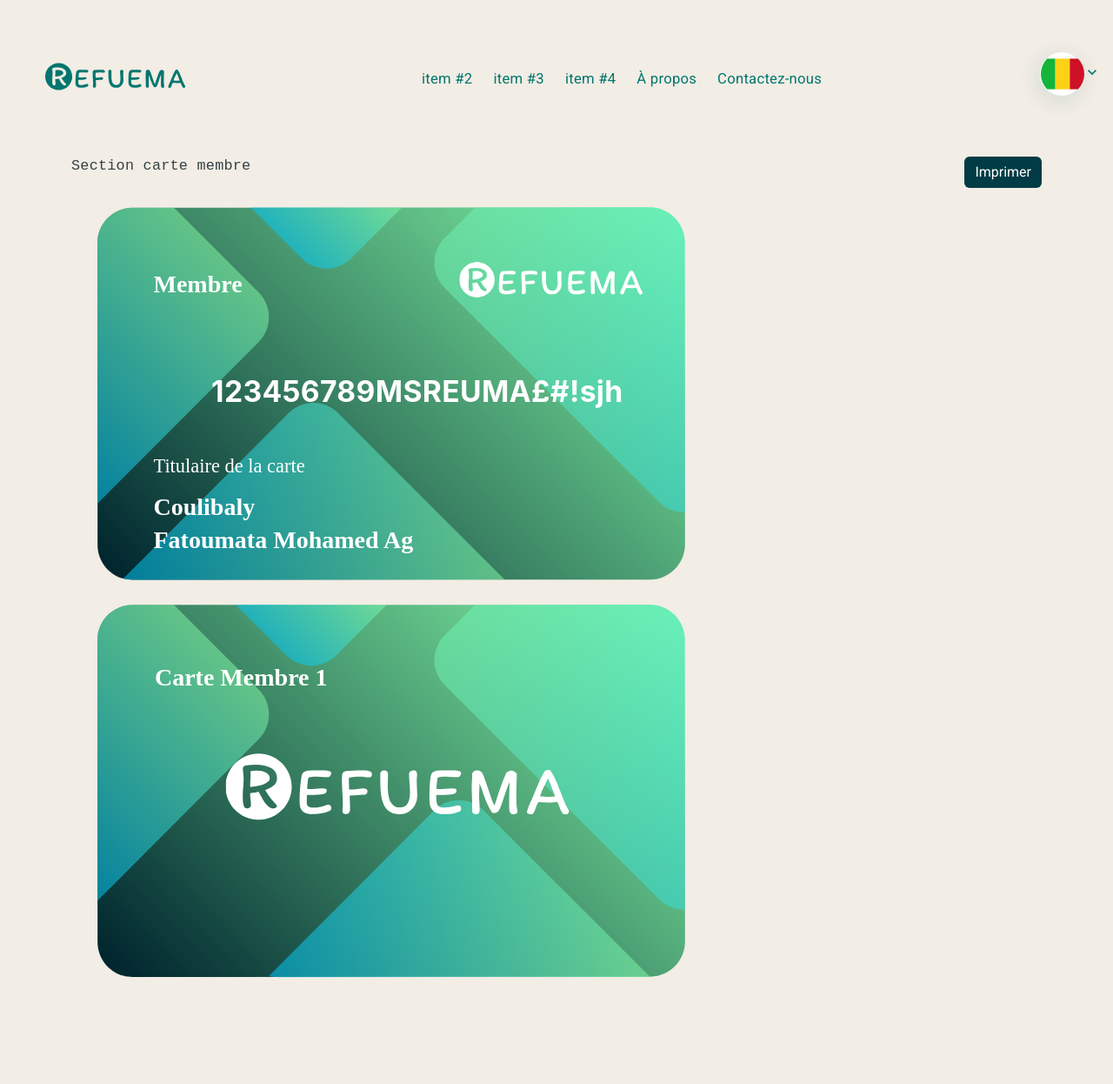
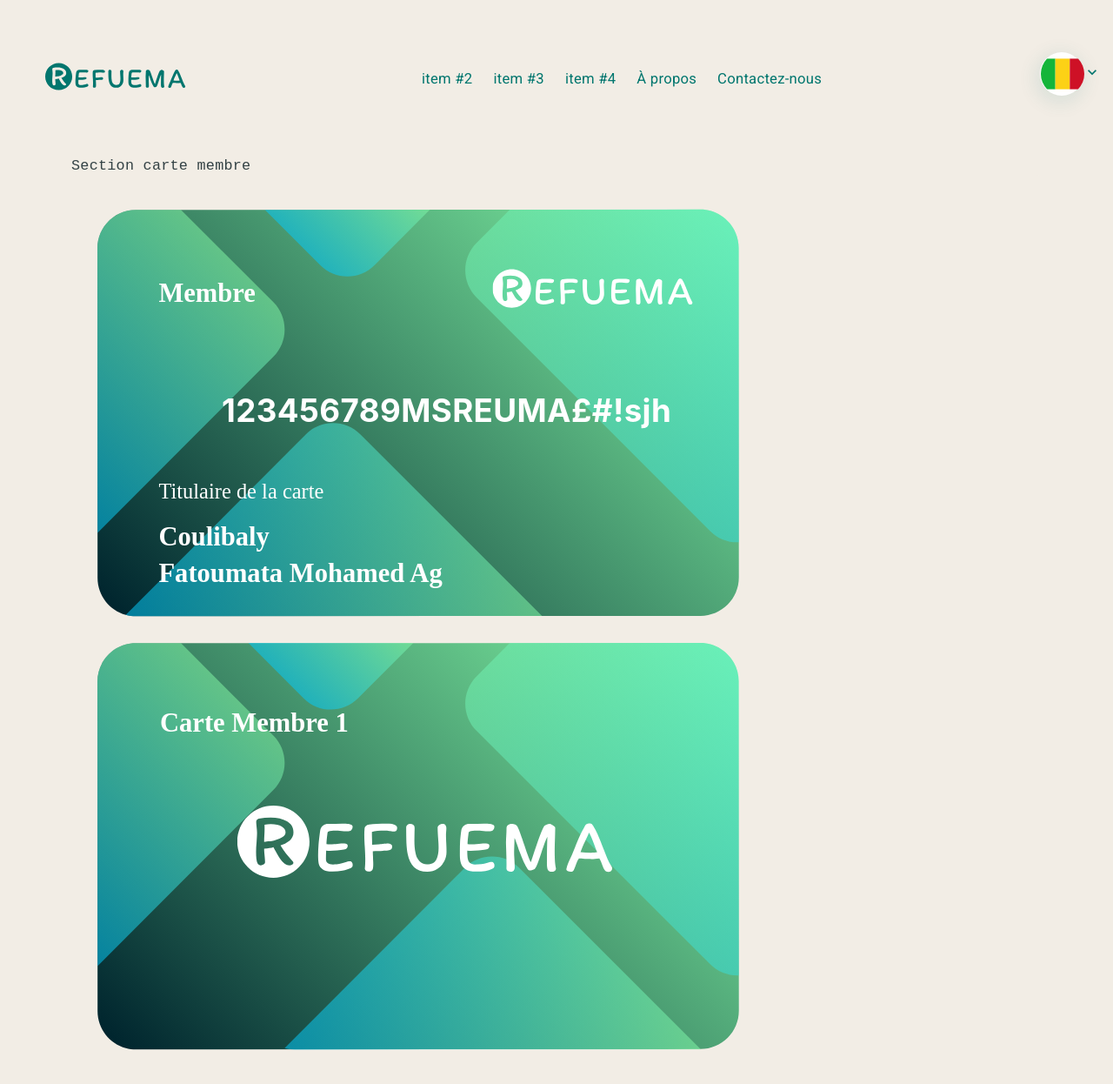
Before and after one commit to Sidy74/refuema-page, an Angular app: page /card in a window 1280 px wide. Shown: the top 1246 px of the page at 87% size. Before the commit the page ends 1188 px from the top, so only its background shows below. Built offline with nearby package versions, Linux system fonts and the light colour scheme.

Commit message:
ngx-print for print carte

```diff
--- a/package.json
+++ b/package.json
@@ -21,6 +21,7 @@
     "@angular/platform-browser-dynamic": "^16.2.0",
     "@angular/router": "^16.2.0",
     "bootstrap": "^5.3.2",
+    "ngx-print": "^1.3.1",
     "rxjs": "~7.8.0",
     "tslib": "^2.3.0",
     "zone.js": "~0.13.0"
--- a/src/app/components/card/card.component.css
+++ b/src/app/components/card/card.component.css
@@ -1,7 +1,7 @@
 .card {
   width: auto;
   height: 100%;
-  overflow: hidden;
+  /* overflow: hidden; */
   background-color: #f2ede5;
   padding: 10px 30px;
   border: none;
@@ -17,7 +17,7 @@
 
 .backcardsvg,
 .frontcardsvg {
-  position: absolute;
+  position: relative;
   height: 100%;
   width: 80%;
   left: 0;
--- a/src/app/components/card/card.component.html
+++ b/src/app/components/card/card.component.html
@@ -1,16 +1,18 @@
 <div class="container">
   <div>
     <span id="section-title"> Section carte membre</span>
-    <button id="btn-print" class="btn btn-primary btn-block mb-4">
-      Imprimer
-    </button>
+
   </div>
-  <div class="card">
-    <app-front-card class="frontcard"> </app-front-card>
-
-    <app-back-card class="backcard" cardRole="Carte Membre 1"></app-back-card>
+  <div id="print-section">
+    <div class="card">
+      <div class="frontcard">
+        <app-front-card> </app-front-card>
+      </div>
+      <div class="backcard">
+        <app-back-card cardRole="Carte Membre 1"></app-back-card>
+      </div>
+    </div>
   </div>
-
   <!-- <button id="btn-print" class="btn btn-primary btn-block mb-4">
     Imprimer
   </button> -->
```
Also changed, not shown: 2 other files (tests, documents, lock files or other folders).
